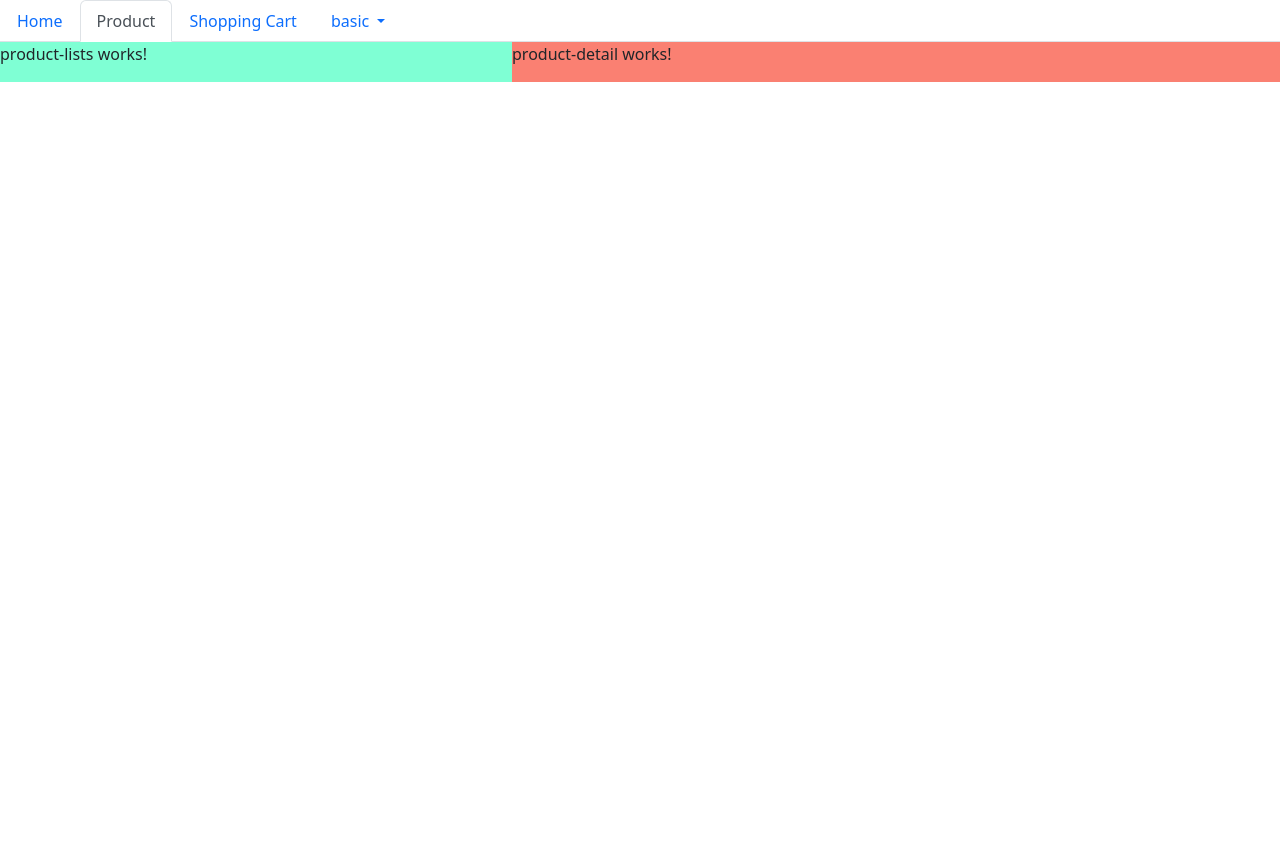
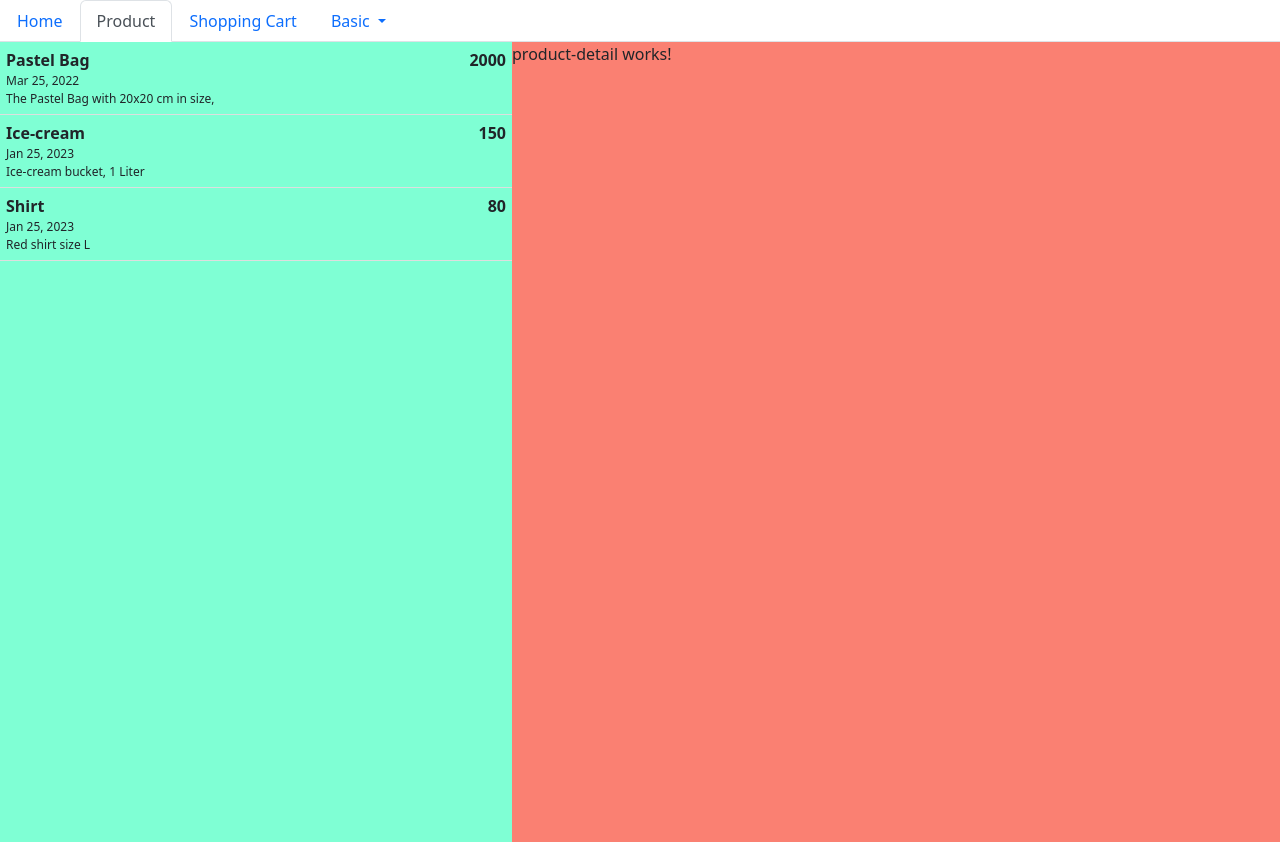
Before and after one commit to PsinaYJJJ/my-e-com-app, an Angular app: page /product in a window 1280 px wide. Before the commit the page ends 800 px from the top, so only its background shows below. Built offline with nearby package versions, Linux system fonts and the light colour scheme.

Commit message:
update product-list

```diff
--- a/src/app/header/header.component.html
+++ b/src/app/header/header.component.html
@@ -14,14 +14,14 @@
         role="button"
         aria-expanded="false"
         (click)="onToggleDropdown($event)">
-        {{ UserType[user.userType] }}
+        {{ UserType[user.userType] | titlecase}}
         </a>
         <ul class="dropdown-menu"
             [ngClass]="{show : this.toggleDropdown}">
             <li
             *ngFor="let type of userTypeList"
             (click)="onSelect(type)">
-            <a class="dropdown-item">{{type}}</a></li>
+            <a class="dropdown-item">{{type | titlecase}}</a></li>
             <li><hr class="dropdown-divider"></li>
             <li><a class="dropdown-item disabled" >Separated link</a></li>
         </ul>
--- a/src/app/product/product-lists/product-lists.component.html
+++ b/src/app/product/product-lists/product-lists.component.html
@@ -1 +1,14 @@
-<p>product-lists works!</p>
+<!-- <p>product-lists works!</p> -->
+<ng-template [ngIf]="products.length > 0">
+    <div class="product"
+    *ngFor="let product of products">
+    <div class="header">
+        <p class="title">{{product.productName | titlecase}}</p>
+        <p class="price">{{product.price}}</p>
+    </div>
+    <div class="detail">
+        <p>{{product.createdDate | date}}</p>
+        <p>{{product.description}}</p>
+    </div>
+    </div>
+</ng-template>
--- a/src/app/product/product-lists/product-lists.component.scss
+++ b/src/app/product/product-lists/product-lists.component.scss
@@ -0,0 +1,17 @@
+.product{
+    padding: 6px;
+    border-bottom: 1px solid rgb(222, 222, 222);
+    p{
+        margin: 0px;
+    }
+    .header{
+        display: flex;
+        flex-direction: row;
+        justify-content: space-between;
+        font-weight: bold;
+    }
+    .detail{
+        font-weight: lighter;
+        font-size: 12px;
+    }
+}
--- a/src/app/product/product-lists/product-lists.component.ts
+++ b/src/app/product/product-lists/product-lists.component.ts
@@ -1,4 +1,6 @@
 import { Component, OnInit } from '@angular/core';
+import { Product } from 'src/app/models/product.model';
+import { ProductService } from '../product.service';
 
 @Component({
   selector: 'app-product-lists',
@@ -6,10 +8,11 @@ import { Component, OnInit } from '@angular/core';
   styleUrls: ['./product-lists.component.scss']
 })
 export class ProductListsComponent implements OnInit {
-
-  constructor() { }
+  public products:Product[]
+  constructor(private productService: ProductService) {}
 
   ngOnInit(): void {
+    this.products = this.productService.getProducts()
   }
 
 }
--- a/src/app/product/product.component.scss
+++ b/src/app/product/product.component.scss
@@ -4,6 +4,7 @@ $right-min-width: 200px;
 .content{
     display: flex;
     flex-direction: row;
+    height: 100vh;
     .content-left{
         background-color: aquamarine;
         width: $left-width;
--- a/src/app/product/product.module.ts
+++ b/src/app/product/product.module.ts
@@ -4,6 +4,8 @@ import { ProductListsComponent } from './product-lists/product-lists.component';
 import { ProductDetailComponent } from './product-detail/product-detail.component';
 import { ProductComponent } from './product.component';
 import { RouterModule } from '@angular/router';
+import { UserService } from '../services/user.service';
+import { ProductService } from './product.service';
 
 
 
@@ -22,5 +24,6 @@ import { RouterModule } from '@angular/router';
     ProductListsComponent,
     ProductDetailComponent
   ],
+  providers: [UserService, ProductService],
 })
 export class ProductModule { }
--- /dev/null
+++ b/src/app/product/product.service.ts
@@ -0,0 +1,45 @@
+import { Injectable } from '@angular/core';
+import { Product } from '../models/product.model';
+
+@Injectable({
+  providedIn: 'root'
+})
+export class ProductService {
+  public products:Product[]=[
+    {
+      productName : "Pastel Bag",
+      description : "The Pastel Bag with 20x20 cm in size,",
+      productType : "Bag",
+      price : 2000,
+      Stock : 5,
+      productId : 1,
+      ShopId : 123,
+      createdDate : new Date("2022-03-25"),
+    },
+    {
+      productName : "Ice-cream",
+      description : "Ice-cream bucket, 1 Liter",
+      productType : "Food",
+      price : 150,
+      Stock : 10,
+      productId : 2,
+      ShopId : 123,
+      createdDate : new Date("2023-01-25"),
+    },
+    {
+      productName : "shirt",
+      description : "Red shirt size L",
+      productType : "Shirt",
+      price : 80,
+      Stock : 1000,
+      productId : 6,
+      ShopId : 456,
+      createdDate : new Date("2023-01-25"),
+    },
+  ]
+  constructor() { }
+
+  getProducts(){
+    return this.products.slice()
+  }
+}
```
Also changed, not shown: src/app/models/product.model.ts (added, +12 -0 lines).
